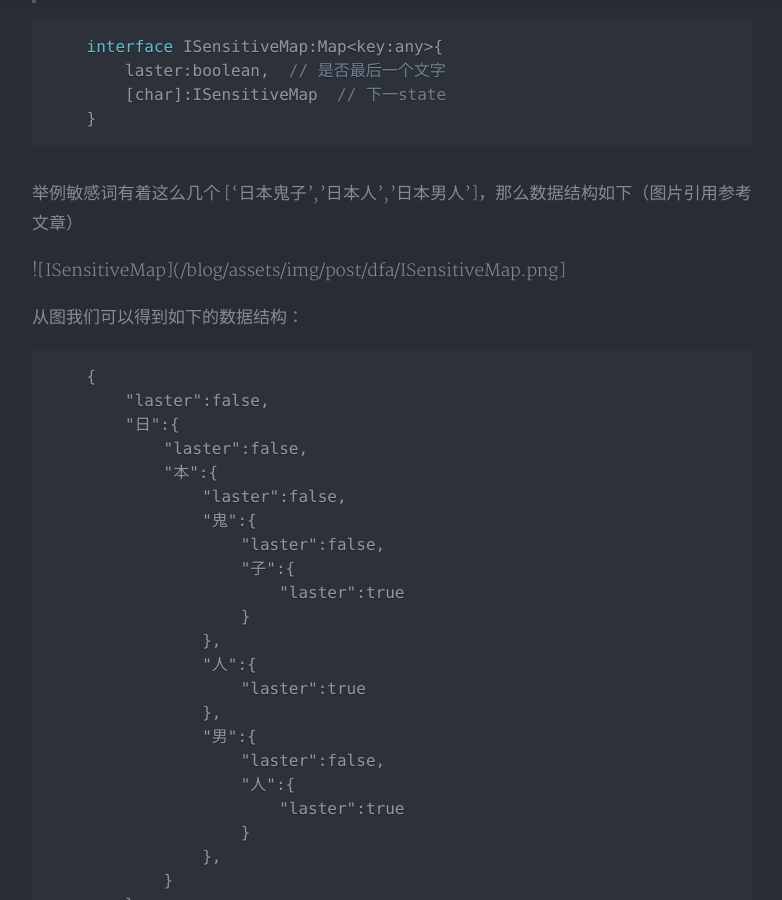
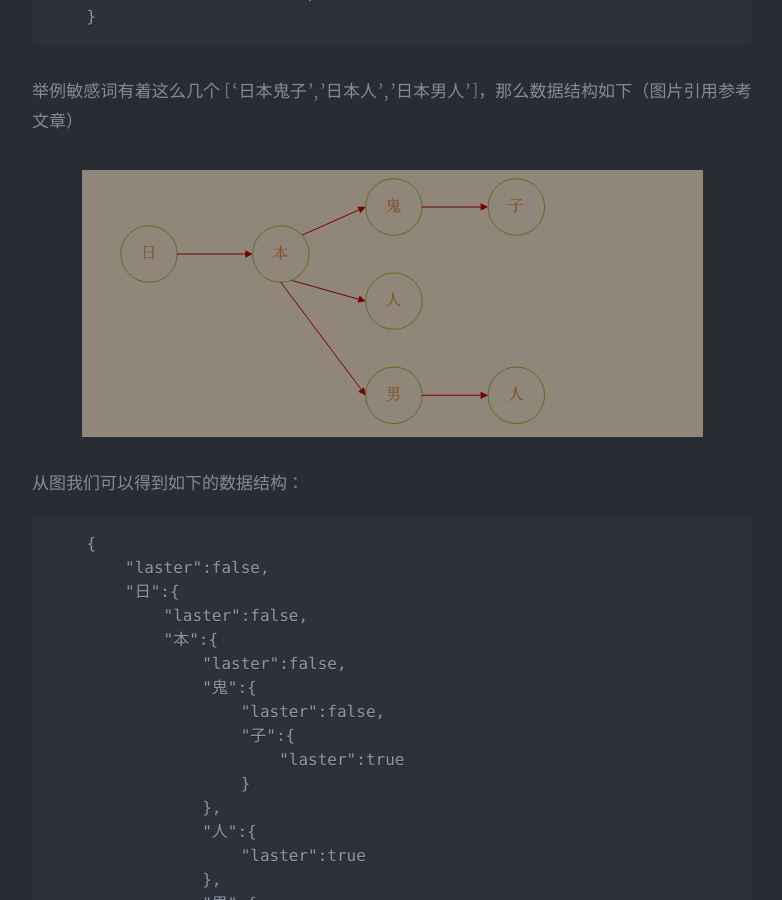
Before and after one commit to yjs-front/blog, a Jekyll site: the page built from _posts/2019-04-28-introduction-to-dfa.md, in a window 1280 px wide and 900 px high, scrolled down 1679 px. Shown: the whole window, without its empty margins (248-1030 px from the left). Built offline with Jekyll 4.4.1, drawn with Linux system fonts in a browser that asks for light colours; nearby versions of some CDN libraries; a style sheet for code colours, icons or effects is not loaded.

Commit message:
U format

````diff
--- a/_posts/2019-04-28-introduction-to-dfa.md
+++ b/_posts/2019-04-28-introduction-to-dfa.md
@@ -13,7 +13,7 @@
 DFA即`Deterministic Finite Automaton`，也就是确定有穷自动机，它是通过`event`和当前的`state`得到下一个`state`，即`event+state=nextState`。
 下图展示了其状态的转换
 
-![dfa](/blog/assets/img/post/dfa/dfa.png)
+![dfa](/blog/assets/img/post/dfa/dfa.jpg)
 
 
 在这幅图中大写字母（S、U、V、Q）都是状态，小写字母a、b为动作。通过上图我们可以看到如下关系:
@@ -45,7 +45,7 @@
 ```
 举例敏感词有着这么几个 ['日本鬼子','日本人','日本男人']，那么数据结构如下（图片引用参考文章）
 
-![ISensitiveMap](/blog/assets/img/post/dfa/ISensitiveMap.png]
+![ISensitiveMap](/blog/assets/img/post/dfa/ISensitiveMap.png)
 
 从图我们可以得到如下的数据结构：
 ``` JSON
````
Also changed, not shown: assets/js/index.min.js.
